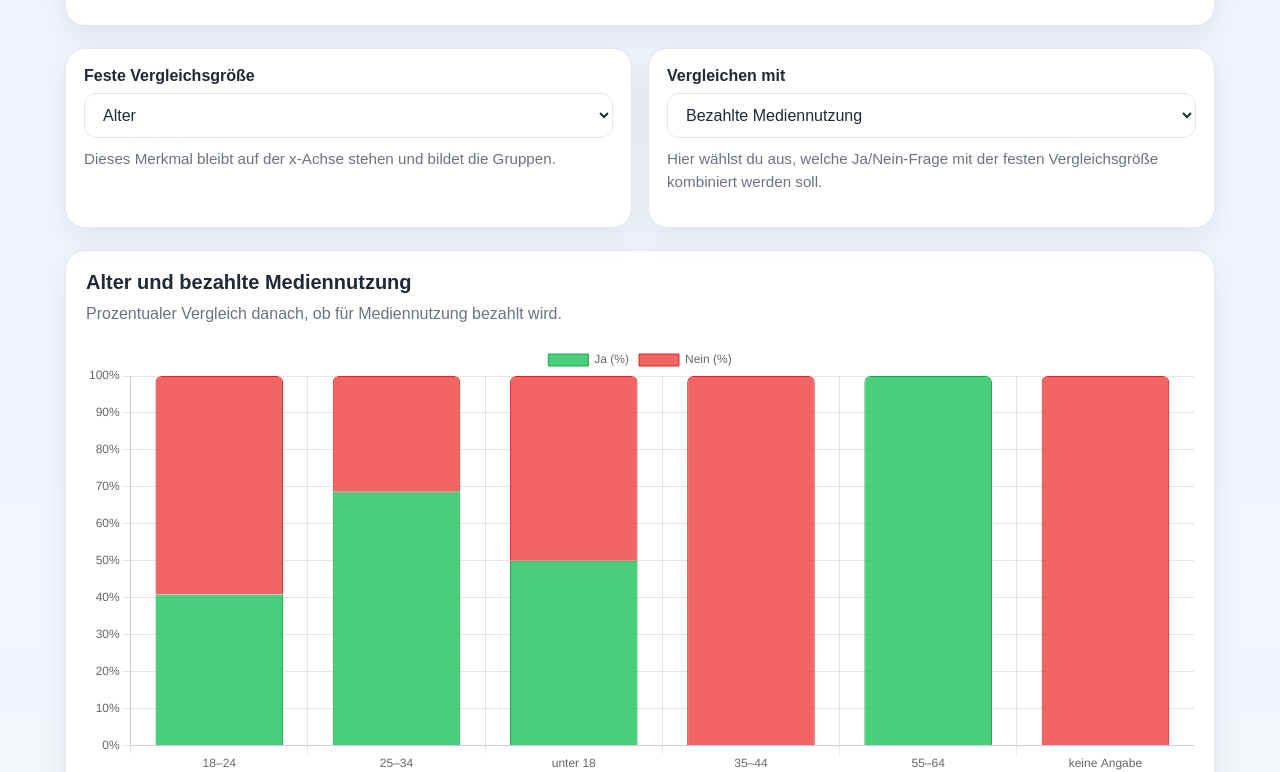
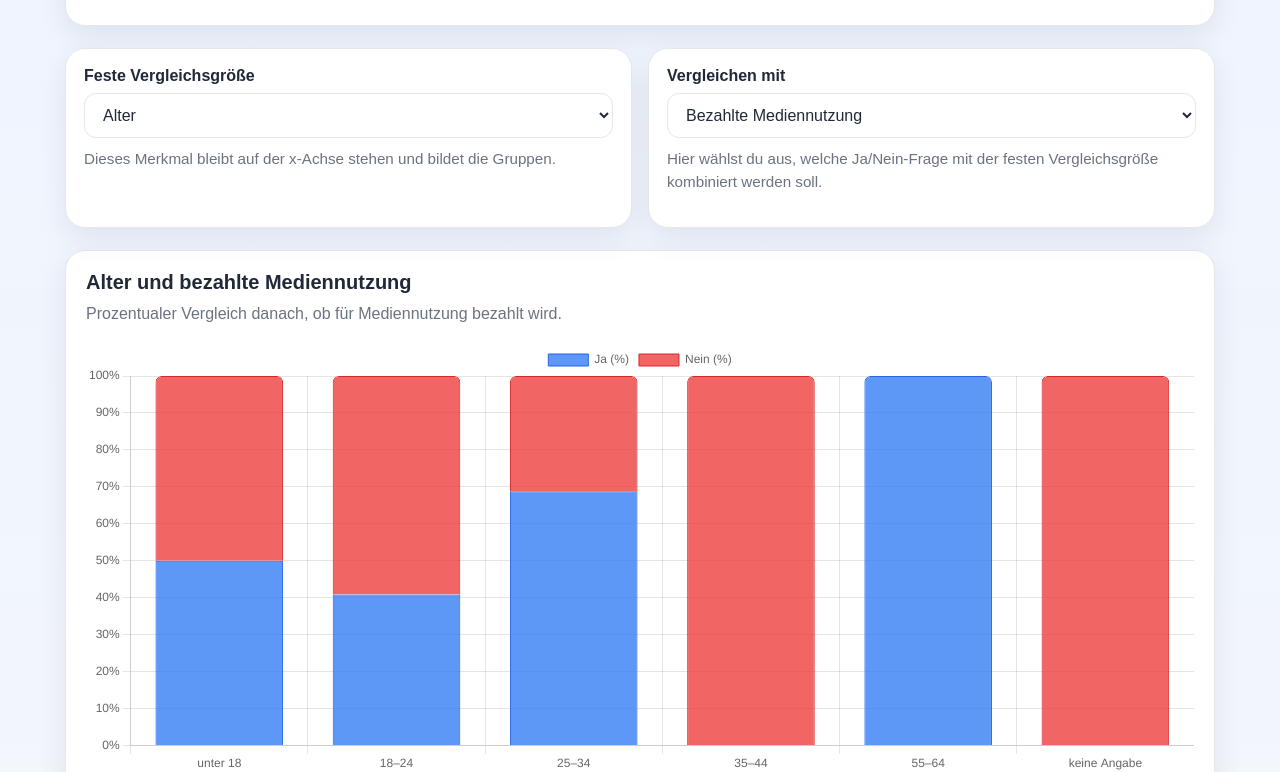
Before and after one commit to jdash9/umfrage-visualisierung, a plain HTML site: page index.html in a window 1280 px wide. Shown: the part 182-954 px from the top of the page. Drawn offline with nearby package versions, Linux system fonts and the light colour scheme.

Commit message:
farben wieder zurück zu rot blau und alterstabellenrreihenfolge gefixt

```diff
--- a/index.html
+++ b/index.html
@@ -12,8 +12,8 @@
       --text: #1f2937;
       --muted: #6b7280;
       --border: #e5e7eb;
-      --yes-bg: rgba(34, 197, 94, 0.82);
-      --yes-border: rgba(22, 163, 74, 1);
+      --yes-bg: rgba(59, 130, 246, 0.82);
+      --yes-border: rgba(37, 99, 235, 1);
       --no-bg: rgba(239, 68, 68, 0.82);
       --no-border: rgba(220, 38, 38, 1);
       --shadow: 0 10px 30px rgba(15, 23, 42, 0.08);
@@ -260,52 +260,52 @@
 
 
     const COLORS = {
-      yesBg: 'rgba(34, 197, 94, 0.82)',
-      yesBorder: 'rgba(22, 163, 74, 1)',
+      yesBg: 'rgba(59, 130, 246, 0.82)',
+      yesBorder: 'rgba(37, 99, 235, 1)',
       noBg: 'rgba(239, 68, 68, 0.82)',
       noBorder: 'rgba(220, 38, 38, 1)'
     };
 
     const dataSets = {
       age_pay: {
-        labels: ['18–24', '25–34', 'unter 18', '35–44', '55–64', 'keine Angabe'],
-        yes: [40.9, 68.8, 50.0, 0.0, 100.0, 0.0],
-        no: [59.1, 31.2, 50.0, 100.0, 0.0, 100.0],
+        labels: ['unter 18', '18–24', '25–34', '35–44', '55–64', 'keine Angabe'],
+        yes: [50.0, 40.9, 68.8, 0.0, 100.0, 0.0],
+        no: [50.0, 59.1, 31.2, 100.0, 0.0, 100.0],
         title: 'Alter und bezahlte Mediennutzung',
         subtitle: 'Prozentualer Vergleich danach, ob für Mediennutzung bezahlt wird.'
       },
       age_dependency: {
-        labels: ['18–24', '25–34', 'unter 18', '35–44', '55–64', 'keine Angabe'],
-        yes: [50.0, 25.0, 50.0, 100.0, 0.0, 0.0],
-        no: [50.0, 75.0, 50.0, 0.0, 100.0, 100.0],
+        labels: ['unter 18', '18–24', '25–34', '35–44', '55–64', 'keine Angabe'],
+        yes: [50.0, 50.0, 25.0, 100.0, 0.0, 0.0],
+        no: [50.0, 50.0, 75.0, 0.0, 100.0, 100.0],
         title: 'Alter und gefühlte Medienabhängigkeit',
         subtitle: 'Prozentualer Vergleich danach, ob die eigene Mediennutzung als abhängig wahrgenommen wird.'
       },
       age_ai: {
-        labels: ['18–24', '25–34', 'unter 18', '35–44', '55–64', 'keine Angabe'],
-        yes: [42.1, 30.8, 100.0, 0.0, 33.3, 0.0],
-        no: [57.9, 69.2, 0.0, 100.0, 66.7, 100.0],
+        labels: ['unter 18', '18–24', '25–34', '35–44', '55–64', 'keine Angabe'],
+        yes: [100.0, 42.1, 30.8, 0.0, 33.3, 0.0],
+        no: [0.0, 57.9, 69.2, 100.0, 66.7, 100.0],
         title: 'Alter und bewusster Konsum von KI-Inhalten',
         subtitle: 'Prozentualer Vergleich danach, ob KI-generierte Inhalte bewusst konsumiert werden.'
       },
       age_hobby: {
-        labels: ['18–24', '25–34', 'unter 18', '35–44', '55–64', 'keine Angabe'],
-        yes: [59.1, 50.0, 100.0, 0.0, 33.3, 100.0],
-        no: [40.9, 50.0, 0.0, 100.0, 66.7, 0.0],
+        labels: ['unter 18', '18–24', '25–34', '35–44', '55–64', 'keine Angabe'],
+        yes: [100.0, 59.1, 50.0, 0.0, 33.3, 100.0],
+        no: [0.0, 40.9, 50.0, 100.0, 66.7, 0.0],
         title: 'Alter und Einfluss des Hobbys auf den Medienkonsum',
         subtitle: 'Prozentualer Vergleich danach, ob das Hobby den Medienkonsum beeinflusst.'
       },
       age_work: {
-        labels: ['18–24', '25–34', 'unter 18', '35–44', '55–64', 'keine Angabe'],
-        yes: [45.5, 46.7, 50.0, 100.0, 66.7, 100.0],
-        no: [54.5, 53.3, 50.0, 0.0, 33.3, 0.0],
+        labels: ['unter 18', '18–24', '25–34', '35–44', '55–64', 'keine Angabe'],
+        yes: [50.0, 45.5, 46.7, 100.0, 66.7, 100.0],
+        no: [50.0, 54.5, 53.3, 0.0, 33.3, 0.0],
         title: 'Alter und berufliche Mediennutzung',
         subtitle: 'Prozentualer Vergleich danach, ob Medien auch beruflich genutzt werden.'
       },
       age_communication: {
-        labels: ['18–24', '25–34', 'unter 18', '35–44', '55–64', 'keine Angabe'],
-        yes: [18.2, 50.0, 0.0, 100.0, 33.3, 0.0],
-        no: [81.8, 50.0, 100.0, 0.0, 66.7, 100.0],
+        labels: ['unter 18', '18–24', '25–34', '35–44', '55–64', 'keine Angabe'],
+        yes: [0.0, 18.2, 50.0, 100.0, 33.3, 0.0],
+        no: [100.0, 81.8, 50.0, 0.0, 66.7, 100.0],
         title: 'Alter und Beeinträchtigung der direkten Kommunikation',
         subtitle: 'Prozentualer Vergleich danach, ob die direkte Kommunikation unter der Mediennutzung leidet.'
       },
```
